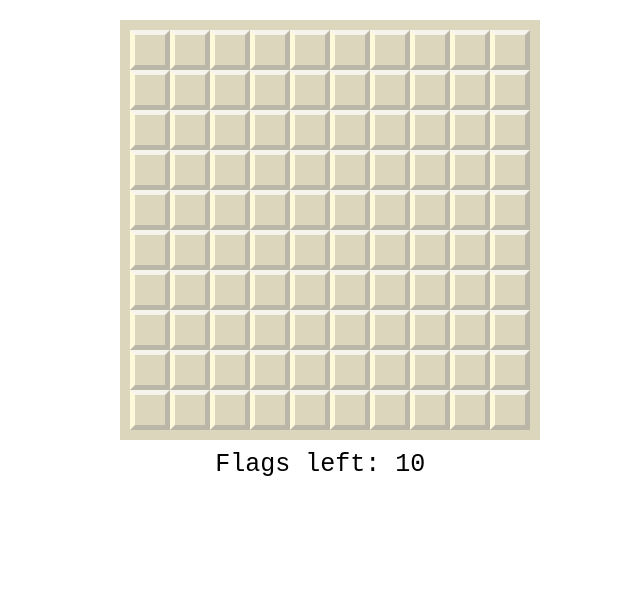
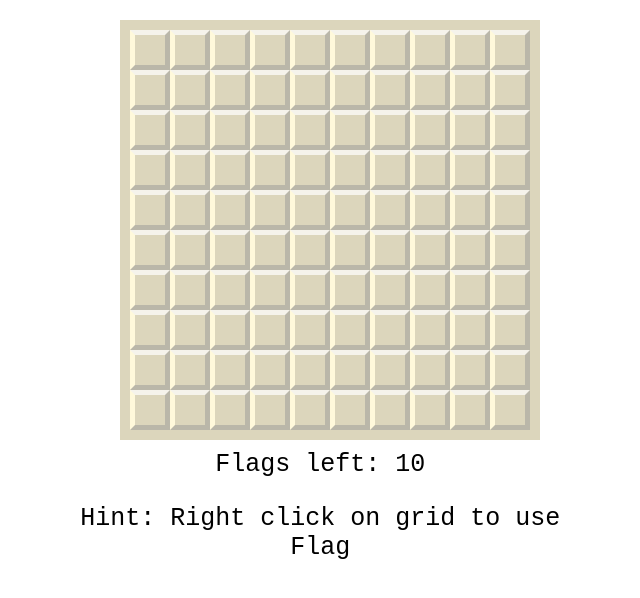
Before and after one commit to punithashunmugam4/Bomberman, a plain HTML site: page index.html in a window 1280 px wide. Shown: the whole page, without its empty margins (317-957 px from the left). Drawn offline with Linux system fonts and the light colour scheme.

Commit message:
Update index.html

```diff
--- a/index.html
+++ b/index.html
@@ -11,6 +11,7 @@
     <div class="container">
         <div class="grid"></div>
         <div>Flags left: <span id="flagsLeft"></span></div>
+        <p>Hint: Right click on grid to use Flag</p>
         <div id="result"></div>
       </div>
       <script src="index.js"></script>
```
